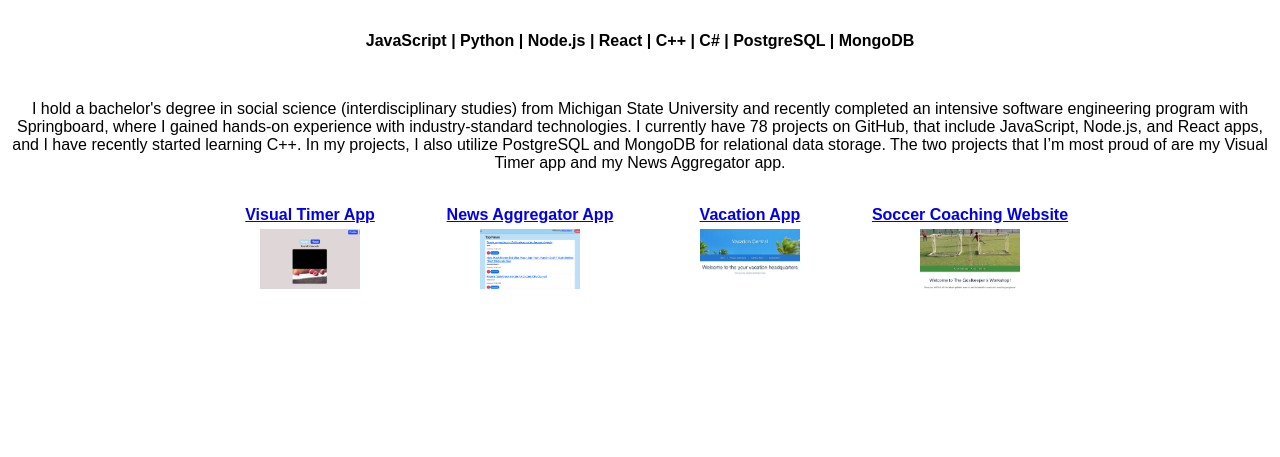
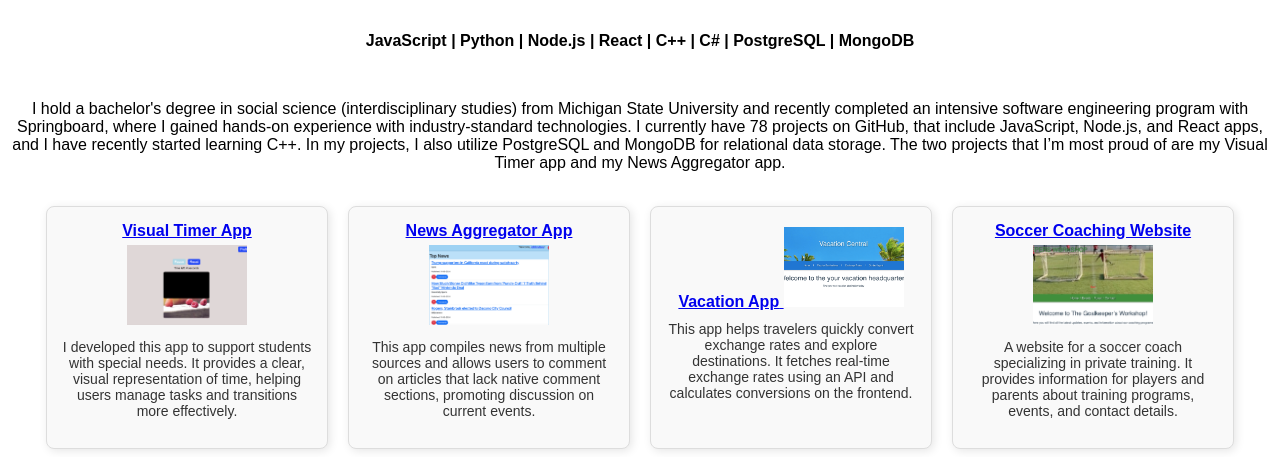
Before and after one commit to herna236/portfolio, a plain HTML site: page index.html in a window 1280 px wide. Shown: the part 360-817 px from the top of the page. Drawn offline with Linux system fonts and the light colour scheme.

Commit message:
another try

```diff
--- a/index.html
+++ b/index.html
@@ -35,13 +35,17 @@
 
         <br>
 
-        <!-- Project Thumbnails -->
+        <!-- Project Thumbnails with Descriptions -->
         <div class="project-container">
             <div class="project">
                 <a href="https://github.com/herna236/Visual-Timer" target="_blank">
                     <strong>Visual Timer App</strong>
                     <img src="resources/visualtimer.png" alt="Visual Timer App">
                 </a>
+                <p class="project-description">
+                    I developed this app to support students with special needs. It provides a clear, visual representation of time,
+                    helping users manage tasks and transitions more effectively.
+                </p>
             </div>
 
             <div class="project">
@@ -49,6 +53,10 @@
                     <strong>News Aggregator App</strong>
                     <img src="resources/newsapp.png" alt="News Aggregator App">
                 </a>
+                <p class="project-description">
+                    This app compiles news from multiple sources and allows users to comment on articles that lack native comment sections,
+                    promoting discussion on current events.
+                </p>
             </div>
 
             <div class="project">
@@ -56,6 +64,10 @@
                     <strong>Vacation App</strong>
                     <img src="resources/vacation.png" alt="Vacation App">
                 </a>
+                <p class="project-description">
+                    This app helps travelers quickly convert exchange rates and explore destinations. It fetches real-time exchange rates
+                    using an API and calculates conversions on the frontend.
+                </p>
             </div>
 
             <div class="project">
@@ -63,6 +75,10 @@
                     <strong>Soccer Coaching Website</strong>
                     <img src="resources/soccer.png" alt="Soccer Coaching Website">
                 </a>
+                <p class="project-description">
+                    A website for a soccer coach specializing in private training. It provides information for players and parents
+                    about training programs, events, and contact details.
+                </p>
             </div>
         </div>
     </div>
--- a/styles.css
+++ b/styles.css
@@ -31,8 +31,8 @@ body {
 .project-container {
     display: flex;
     flex-wrap: wrap;
-    justify-content: center; /* Center projects */
-    gap: 20px; /* Space between projects */
+    justify-content: center;
+    gap: 20px;
 }
 
 /* Individual project box */
@@ -41,12 +41,25 @@ body {
     flex-direction: column;
     align-items: center;
     text-align: center;
-    width: 200px; /* Equal width for all */
+    width: 250px;
+    padding: 15px;
+    border: 1px solid #ddd;
+    border-radius: 8px;
+    background-color: #f9f9f9;
+    box-shadow: 2px 2px 10px rgba(0, 0, 0, 0.1);
 }
 
 .project img {
-    width: 100px;
-    height: 60px;
+    width: 120px;
+    height: 80px;
     object-fit: cover;
     margin-top: 5px;
 }
+
+/* Project description */
+.project-description {
+    font-size: 14px;
+    color: #333;
+    margin-top: 10px;
+    text-align: center;
+}
```
